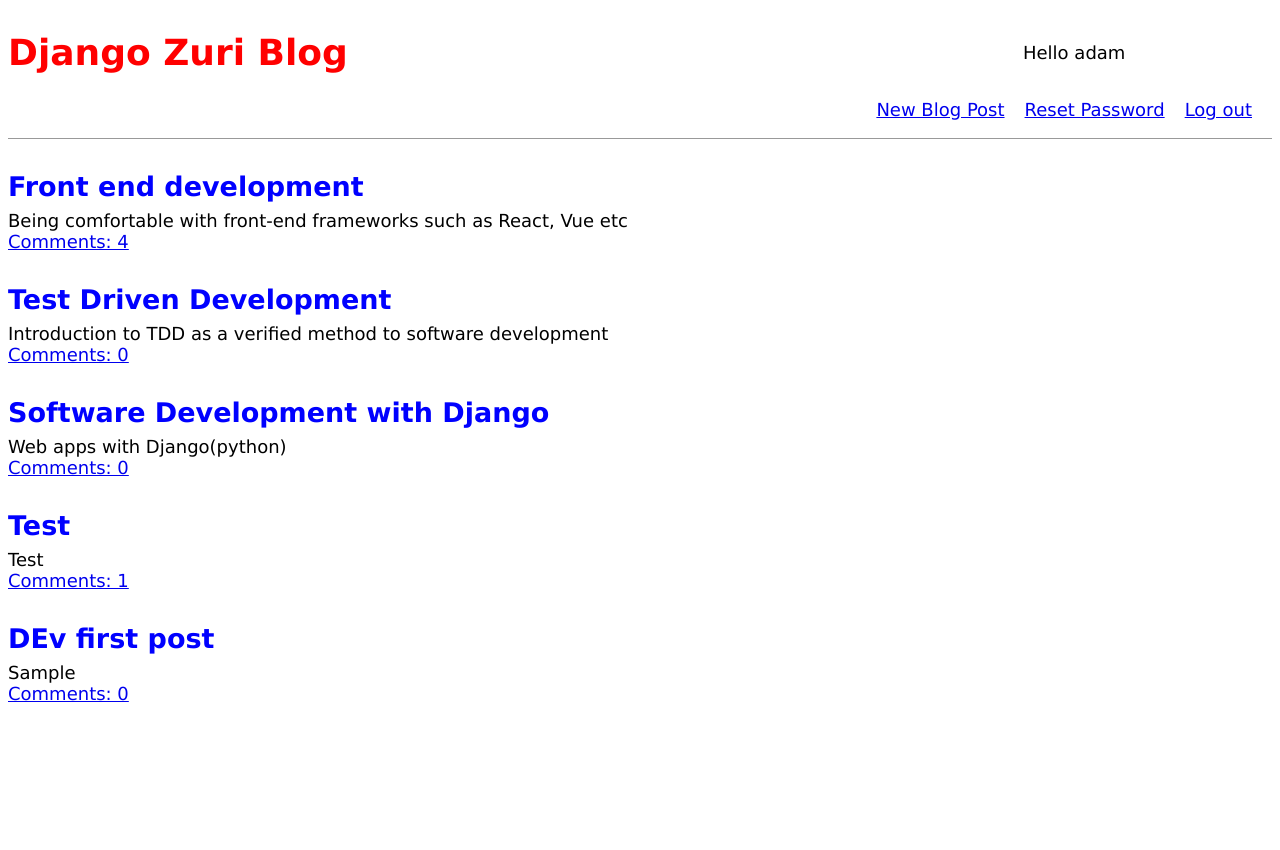
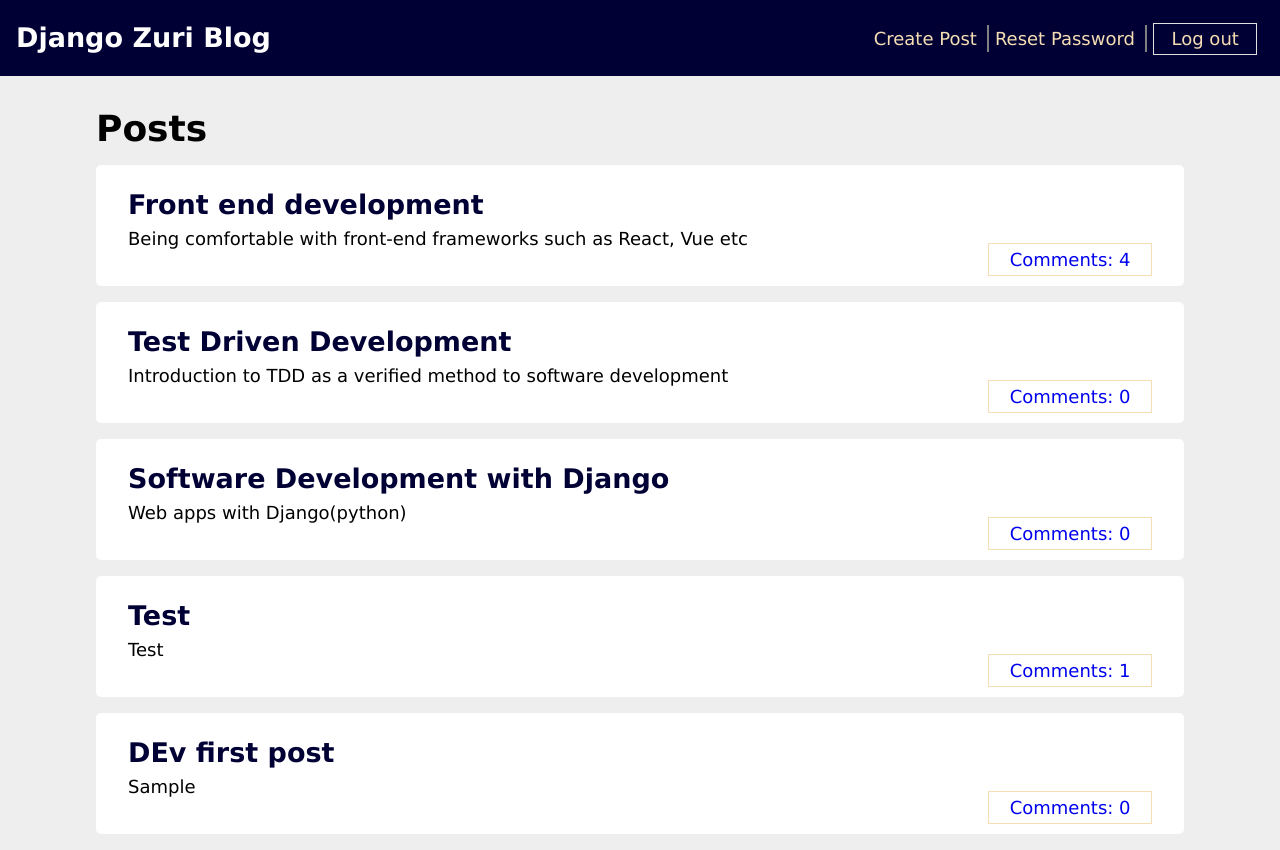
Before and after one commit to o4codes/Zuri-Blog, a Django app: page / in a window 1280 px wide. Before the commit the page ends 702 px from the top, so only its background shows below. Run offline with Django 3.2, Linux system fonts and the light colour scheme; a user stored in the database is signed in; data comes from the database, SQL or seed files in the repository; both versions use the stored data as it was after the commit.

Commit message:
UI home page redesgin

```diff
--- a/static/css/base.css
+++ b/static/css/base.css
@@ -1,44 +1,68 @@
 body {
     font-family: 'Lucida Sans', 'Lucida Sans Regular', 'Lucida Grande', 'Lucida Sans Unicode', Geneva, Verdana, sans-serif;
     font-size: 18px;
+    background-color: #eeeeee;
+    margin: 0;
 }
 
 header {
-    border-bottom: 1px solid #999;
     margin-bottom: 2rem;
     display: flex;
+    background-color: #000035;
+    padding-left: 16px;
 }
 
 
-header h1 a {
-    color: red;
+header h2 a {
+    color: white;
     text-decoration: none;
 }
 
+body>div>h1 {
+    margin: 0 6rem;
+}
 
 .nav-left {
-    margin-right: auto;
+    width: 30%;
 }
 
 
 .nav-right {
     display: flex;
-    padding-top: 16px;
+    padding-top: 5px;
     flex-direction: column;
-    align-items: center;
+    align-items: flex-end;
+    width: 70%;
+    padding-right: 1%;
 }
-
-
 .logged_in_nav {
     display: flex;
+    width: 100%;
+    align-items: center;
+    justify-content: flex-end;
 }
 
 .logged_in_nav p {
-    margin-right: 20px;
+    margin-right: 10px;
+    word-wrap: unset;
 }
 
+.logged_in_nav p a{
+    text-decoration: none;
+    color: wheat;
+}
+
+.vl{
+    height: 40%;
+    border-left: 2px solid gray;
+    margin-right: 6px;
+}
 .post-entry {
-    margin-bottom: 2rem;
+    margin-bottom: 3rem;
+    background-color: white;
+    border-radius: 5px;
+    margin: 1rem 6rem;
+    padding: 1rem 2rem;
 }
 
 .post-entry h2 {
@@ -49,19 +73,34 @@
 
 .post-entry h2 a,
 .post-entry h2 a:visited {
-    color: blue;
+    color: #000035;
     text-decoration: none;
 }
 
+.post-entry>div {
+    text-align: end;
+
+}
+.post-entry div a {
+    border: 1px solid wheat;
+    padding: 0.5% 2%;
+    text-decoration: none;
+}
 .post-entry p{
     margin: 0;
     font-weight: 400;
 }
 
 .post-entry h2 a:hover {
-    color: red;
+    text-decoration: underline;
 }
 
 .comment {
     margin: 20px 0px 20px 20px;
 }
+
+.outline-btn {
+    border: 1px solid #e0e0e0;
+    padding: 0.5% 2%;
+
+}
--- a/templates/base.html
+++ b/templates/base.html
@@ -8,15 +8,24 @@
 <body>
     <header>
         <div class="nav-left">
-            <h1><a href="{% url 'home' %}">Django Zuri Blog</a></h1>
+            <h2><a href="{% url 'home' %}">Django Zuri Blog</a></h2>
         </div>
         {% if user.is_authenticated %}
             <div class="nav-right">
-                <p>Hello {{user.username}}</p>
                 <div class="logged_in_nav">
-                    <p><a href = "{% url 'post_new' %}">New Blog Post</a></p>
+                    <p><a href = "{% url 'post_new' %}">Create Post</a></p>
+                    <div class="vl"></div>
                     <p><a href= "{% url 'password_reset'%}">Reset Password</a></p>
-                    <p><a href= "{% url 'logout'%}">Log out</a></p>
+                    <div class="vl"></div>
+                    <p class ="outline-btn"><a  href= "{% url 'logout'%}">Log out</a></p>
+                </div>
+            </div>
+         {% else %}
+            <div class = "nav-right">
+                <div class="logged_in_nav">
+                    <p><a href="{% url 'login' %}">Log In</a></p>
+                     <div class="vl"></div>
+                    <p class ="outline-btn"><a href="{% url 'signup' %}">Sign Up</a>
                 </div>
             </div>
         {% endif %}
--- a/templates/home.html
+++ b/templates/home.html
@@ -1,20 +1,11 @@
 {% extends 'base.html' %}
 {% block content %}
-    {% if user.is_authenticated %}
-         {% for post in object_list %}
-            <div class = "post-entry">
-                <h2><a href="{% url 'post_detail' post.pk%}">{{post.title}}</a></h2>
-                <p>{{post.body}}</p>
-                <a href="{% url 'post_detail' pk=post.pk %}">Comments: {{ post.comments.count }}</a>
-            </div>
-        {% endfor %}
-    {% else %}
-       <div class = "nav-right">
-            <h2> Welcome to my blog </h2>
-            <div class="logged_in_nav">
-                <p><a href="{% url 'login' %}">Log In</a></p>
-                <p><a href="{% url 'signup' %}">Sign Up</a>
-            </div>
+<h1>Posts</h1>
+    {% for post in object_list %}
+        <div class = "post-entry">
+            <h2><a href="{% url 'post_detail' post.pk%}">{{post.title}}</a></h2>
+            <p>{{post.body}}</p>
+            <div><a href="{% url 'post_detail' pk=post.pk %}">Comments: {{ post.comments.count }}</a></div>
         </div>
-    {% endif %}
+    {% endfor %}
 {% endblock %}
```
Also changed, not shown: templates/post_detail.html (+6 -1 lines), db.sqlite3.
